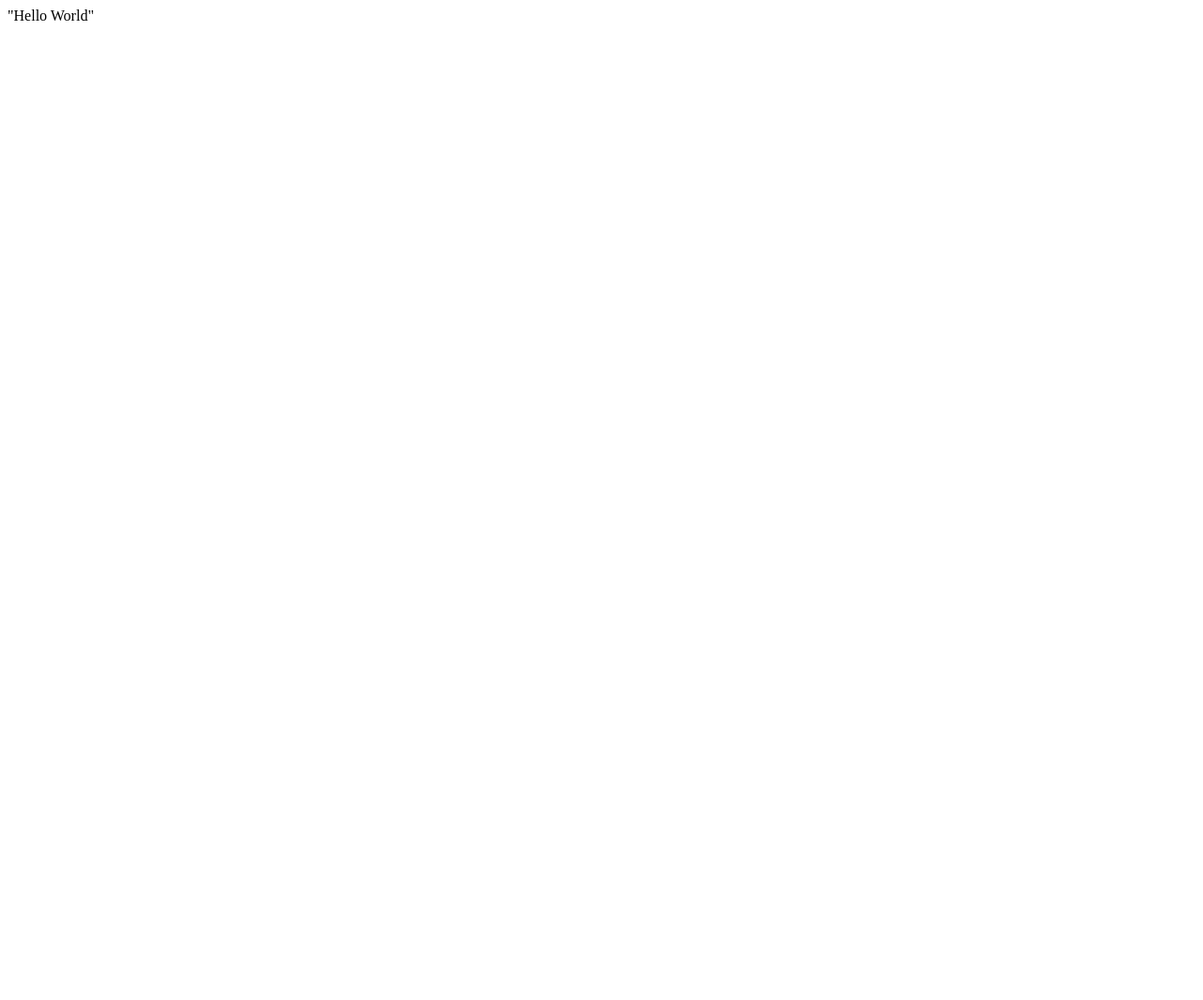
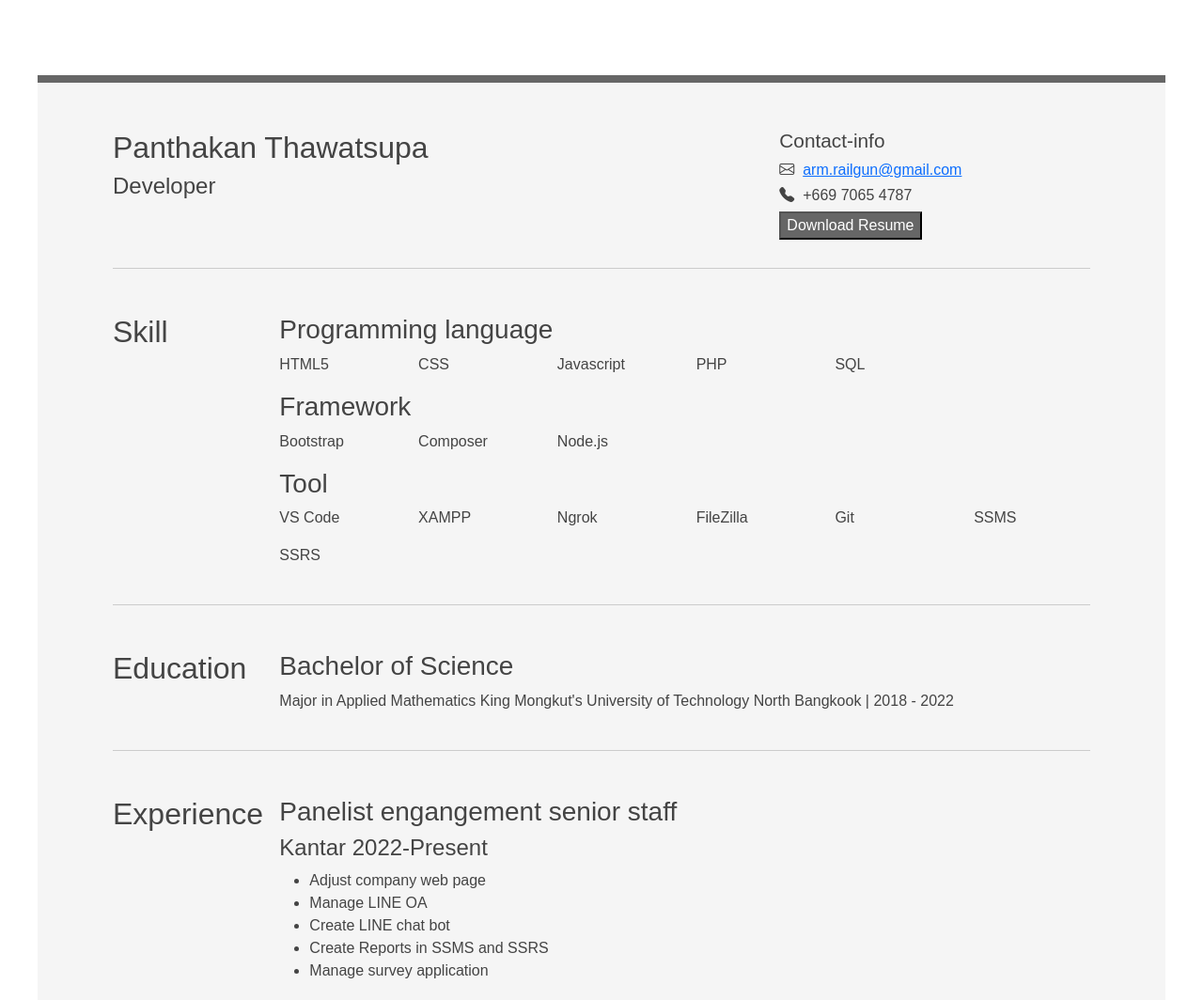
Before and after one commit to IDK0010/IDK0010.github.io, a plain HTML site: page index.html in a window 1280 px wide. Shown: the top 1064 px of the page at 94% size. Before the commit the page ends 800 px from the top, so only its background shows below. Drawn offline with nearby package versions, Linux system fonts and the light colour scheme.

Commit message:
Resume page

```diff
--- a/index.html
+++ b/index.html
@@ -1 +1,126 @@
-"Hello World"
+<!DOCTYPE html>
+<html lang="en">
+<head>
+    <meta charset="UTF-8">
+    <meta name="viewport" content="width=device-width, initial-scale=1.0">
+    <title>Resume</title>
+    <link href="https://cdn.jsdelivr.net/npm/bootstrap@5.0.2/dist/css/bootstrap.min.css" rel="stylesheet" integrity="sha384-EVSTQN3/azprG1Anm3QDgpJLIm9Nao0Yz1ztcQTwFspd3yD65VohhpuuCOmLASjC" crossorigin="anonymous">
+    <script src="https://cdn.jsdelivr.net/npm/bootstrap@5.0.2/dist/js/bootstrap.bundle.min.js" integrity="sha384-MrcW6ZMFYlzcLA8Nl+NtUVF0sA7MsXsP1UyJoMp4YLEuNSfAP+JcXn/tWtIaxVXM" crossorigin="anonymous"></script>
+    <link rel="stylesheet" href="https://cdn.jsdelivr.net/npm/bootstrap-icons@1.11.2/font/bootstrap-icons.min.css">
+</head>
+<body>
+    <div id="page">
+    <div id="resume">
+        <div id="header">
+        <div class="row">
+            <div class="col-8">
+                <h1>Panthakan Thawatsupa</h1>
+                <h2>Developer</h2>
+            </div>
+            <div class="col-4">
+                <h2>Contact-info</h2>
+                <h3><i class="bi bi-envelope"></i>&nbsp; <a href="mailto:arm.railgun@gmail.com">arm.railgun@gmail.com</a></h3>
+                <h3><i class="bi bi-telephone-fill"></i>&nbsp; +669 7065 4787</h3>
+                <button class="download-btn">Download Resume</button>
+            </div>
+        </div>
+        </div>
+        <div class="box">
+        <div class="row">
+            <div class="col-2">
+                <h2>Skill</h2>
+            </div>
+            <div class="col-10">
+                <div class="row">
+                <div class="col-12">
+                    <h3>Programming language</h3>
+                </div>
+                <div class="col-2">
+                    <p>HTML5</p>
+                </div>
+                <div class="col-2">
+                    <p>CSS</p>
+                </div>
+                <div class="col-2">
+                    <p>Javascript</p>
+                </div>
+                <div class="col-2">
+                    <p>PHP</p>
+                </div>
+                <div class="col-2">
+                    <p>SQL</p>
+                </div>
+                <div class="col-12">
+                    <h3>Framework</h3>
+                </div>
+                <div class="col-2">
+                    <p>Bootstrap</p>
+                </div>
+                <div class="col-2">
+                    <p>Composer</p>
+                </div>
+                <div class="col-2">
+                    <p>Node.js</p>
+                </div>
+                <div class="col-12">
+                    <h3>Tool</h3>
+                </div>
+                <div class="col-2">
+                    <p>VS Code</p>
+                </div>
+                <div class="col-2">
+                    <p>XAMPP</p>
+                </div>
+                <div class="col-2">
+                    <p>Ngrok</p>
+                </div>
+                <div class="col-2">
+                    <p>FileZilla</p>
+                </div>
+                <div class="col-2">
+                    <p>Git</p>
+                </div>
+                <div class="col-2">
+                    <p>SSMS</p>
+                </div>
+                <div class="col-2">
+                    <p>SSRS</p>
+                </div>
+                </div>
+            </div>
+        </div>
+        </div>
+        <div class="box">
+        <div class="row">
+            <div class="col-2">
+                <h2>Education</h2>
+            </div>
+            <div class="col-10">
+                <h3>Bachelor of Science</h3>
+                <p>Major in Applied Mathematics King Mongkut's University of Technology North Bangkook | 2018 - 2022</p>
+            </div>
+        </div>
+        </div>
+        <div class="row">
+            <div class="col-2">
+                <h2>Experience</h2>
+            </div>
+            <div class="col-10">
+                <h3>Panelist engangement senior staff</h3>
+                <h4>Kantar 2022-Present</h4>
+                <ul>
+                    <li>Adjust company web page</li>
+                    <li>Manage LINE OA</li>
+                    <li>Create LINE chat bot</li>
+                    <li>Create Reports in SSMS and SSRS</li>
+                    <li>Manage survey application</li>
+                </ul>
+            </div>
+        </div>
+    </div>
+    </div>
+
+    <link rel="stylesheet" href="style.css">
+    <script src="script.js"></script>
+</body>
+</html>
--- /dev/null
+++ b/script.js
@@ -0,0 +1,5 @@
+const downloadBtn = document.querySelector(".download-btn");
+
+downloadBtn.addEventListener("click", () => {
+  window.print();
+});
--- /dev/null
+++ b/style.css
@@ -0,0 +1,17 @@
+/* page css */
+body { font-family: Arial, sans-serif; color: #444444; }
+#page { width: 75em; margin: auto; }
+
+/* resume css */
+#resume { padding: 10px 80px; margin: 80px auto; background: #f5f5f5; border: solid #666666; border-width: 8px 0 2px 0; }
+
+/* header, box css */
+#header { margin: 2.5em 0 3em 0; padding-bottom: 1.5em; border-bottom: 1px solid #cccccc }
+.download-btn { background: #666666; color: #ffffff; margin-bottom: 6px; text-align: center; }
+.download-btn:hover { background: #222222; }
+#header .col-8 h1 { font-size: 2em; }
+#header .col-8 h2 { font-size: 1.5em; }
+#header .col-4 h2 { font-size: 1.3em; }
+#header .col-4 h3 { font-size: 1em; }
+
+.box { margin: 2.5em 0 3em 0; padding-bottom: 1.5em; border-bottom: 1px solid #cccccc }
```
